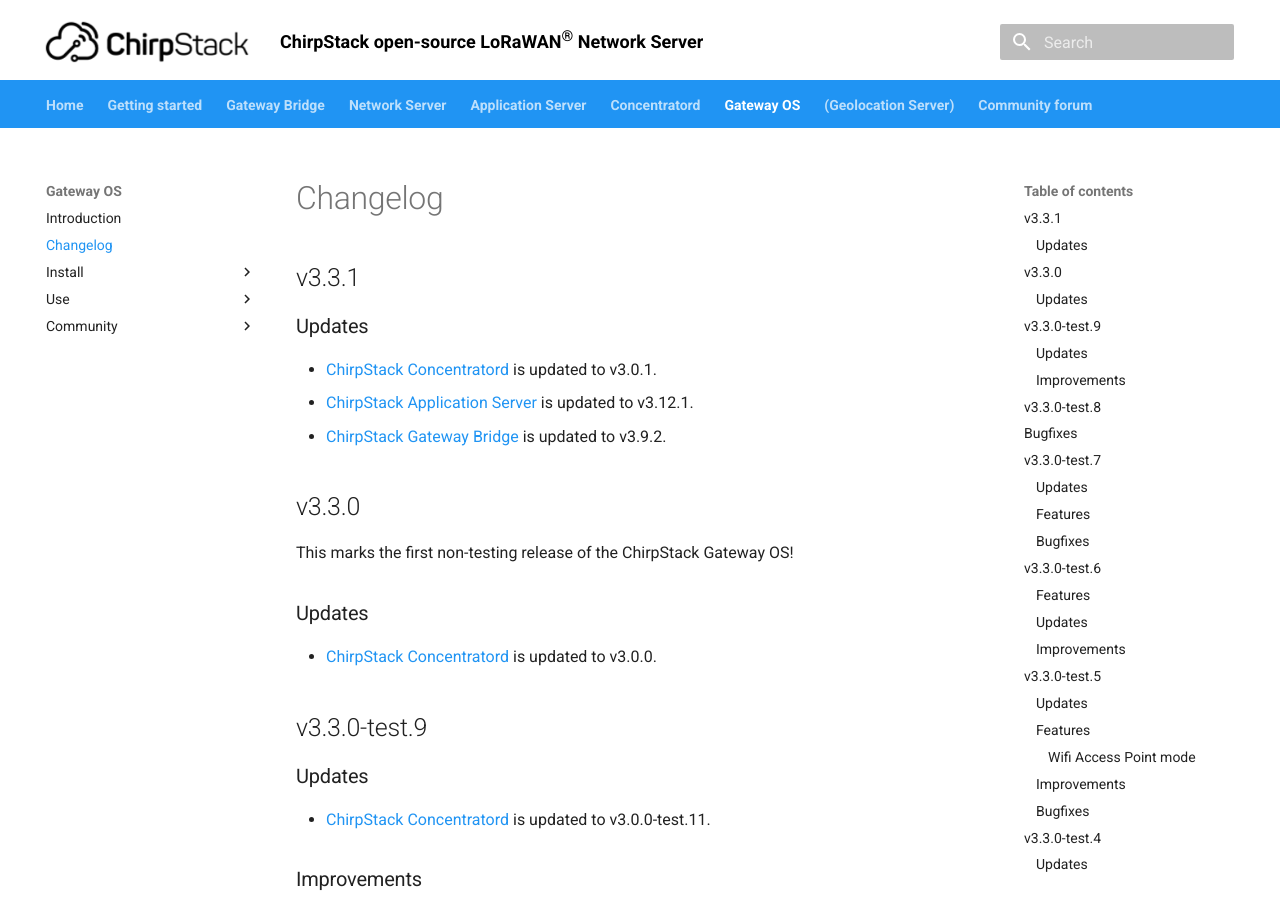
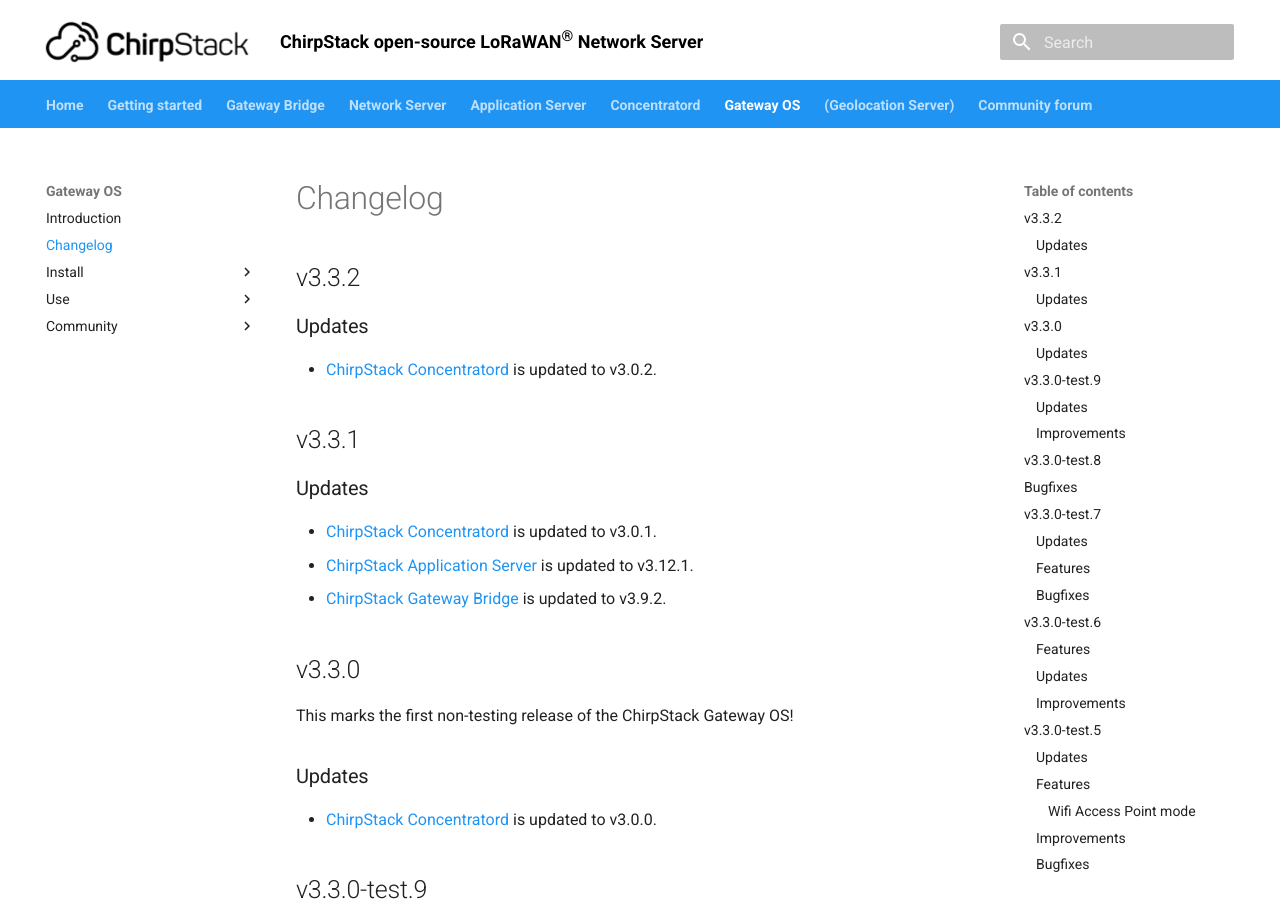
Before and after one commit to brocaar/chirpstack-docs, an MkDocs documentation site: the page built from docs/gateway-os/changelog.md, in a window 1280 px wide and 900 px high. Built offline with MkDocs 1.6.1 and Material for MkDocs 9.7.7, drawn with Linux system fonts in a browser that asks for light colours.

Commit message:
Update Gateway OS changelog. Bump version.

```diff
--- a/docs/gateway-os/changelog.md
+++ b/docs/gateway-os/changelog.md
@@ -1,4 +1,10 @@
 # Changelog
+
+## v3.3.2
+
+### Updates
+
+* [ChirpStack Concentratord](https://www.chirpstack.io/concentratord/) is updated to v3.0.2.
 
 ## v3.3.1
 
--- a/mkdocs.yml
+++ b/mkdocs.yml
@@ -22,7 +22,7 @@
   network_server:
     version: 3.10.0
   gateway_os:
-    version: 3.3.1
+    version: 3.3.2
   concentratord:
     version: 3.0.2
 plugins:
```
